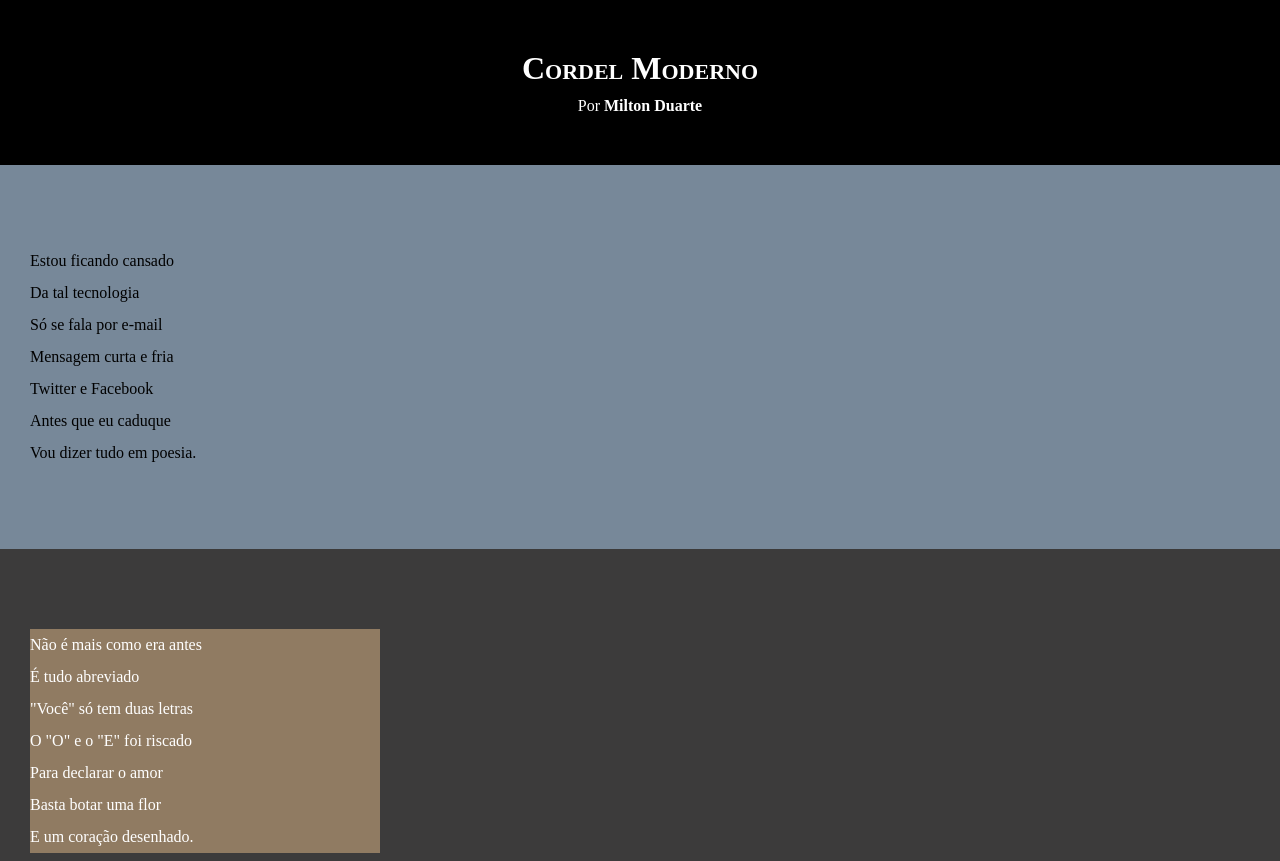
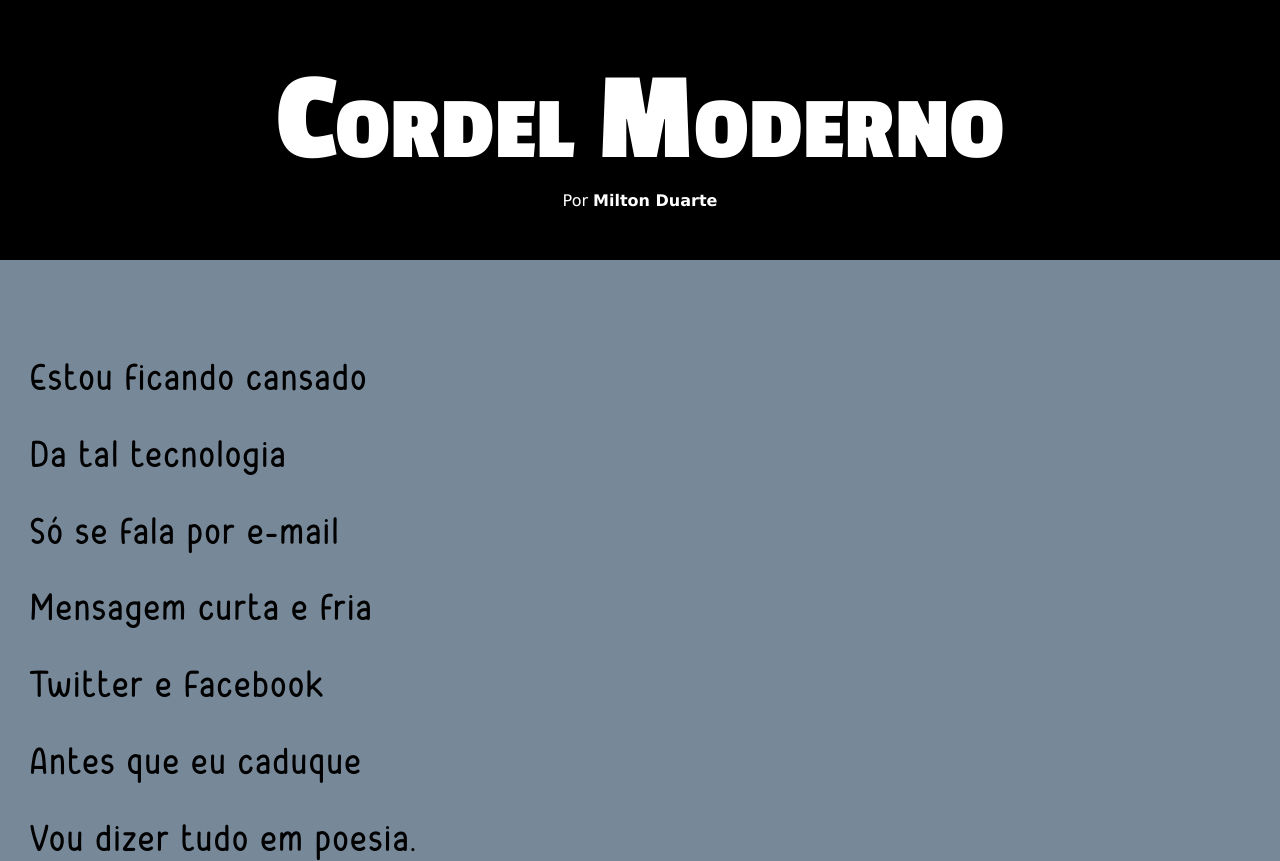
Before and after one commit to antoniowelton/projeto-cordel, a plain HTML site: page index.html in a window 1280 px wide. Shown: the top 861 px of the page. Drawn offline with Linux system fonts and the light colour scheme.

Commit message:
atualizei os estilos do projeto cordel

```diff
--- a/estilo.css
+++ b/estilo.css
@@ -1,27 +1,51 @@
 @charset "UTF-8";
+
+@import url('https://fonts.googleapis.com/css2?family=Passion+One:wght@400;700;900&display=swap');
+
+@font-face {
+    font-family: 'small_memory';
+    src: url(fontes/small_memory/SmallMemory.ttf) format('truetype');
+    font-weight: normal;
+    font-style: normal;
+}
+
+:root {
+    --fonte1: Verdana, Geneva, Tahoma, sans-serif;
+    --fonte2: 'Passion One', cursiva;
+    --fonte3: 'small_memory';
+}
 
 * {
     margin: 0px;
     padding: 0px;
+
 }
 
 html, body {
     min-width: 100vh;
     background-color: beige;
+    font-family: var(--fonte1);
 }
 
 header {
     color: white;
     background-color: black;
     text-align: center;
+
+    margin: auto;
+
 }
 header > h1 {
     padding-top: 50px;
     font-variant: small-caps;
+    font-family: var(--fonte2);
+    font-size: 10vw;
+
+
 }
 header > p {
-    padding-top: 10px;
     padding-bottom: 50px;
+
 }
 
 header a, footer a { /* Juntando as CSS dos link do cabeçalho e do rodapé */
@@ -32,6 +56,7 @@ header a, footer a { /* Juntando as CSS dos link do cabeçalho e do rodapé */
 header a:hover, footer a:hover { /* Juntando as CSS do HOVER do cabeçalho e do rodapé */
     color: steelblue;
     text-decoration: underline;
+    transition: 0.3s;
 }
 
 section {
@@ -39,6 +64,10 @@ section {
     padding-bottom: 10vh;
     line-height: 2em;
     padding-left: 30px;
+    font-family: var(--fonte3);
+
+   letter-spacing: 2px;
+    font-size: 3vw;
 }
 
 section.normal {
@@ -50,25 +79,12 @@ section.imagem {
     background-color: rgb(60, 59, 59);
     color: white;
 }
+
 section.imagem > p {
-    width: 350px;
+    display: inline-block;
     background-color: rgba(222, 184, 135, 0.516);
+    padding: 10px;
 }
-
-
-
-
-
-
-
-
-
-
-
-
-
-
-
 
 
 
@@ -82,6 +98,8 @@ footer {
     color: white;
     background-color: rgb(35, 88, 49);
     text-align: center;
-    padding: 30px;
+    padding: 15px;
+
+    font-family: var(--fonte3);
 
 }
```
Also changed, not shown: index.html (+2 -0 lines), fontes/small_memory/Readme.txt (added), fontes/small_memory/SmallMemory.ttf (added).
